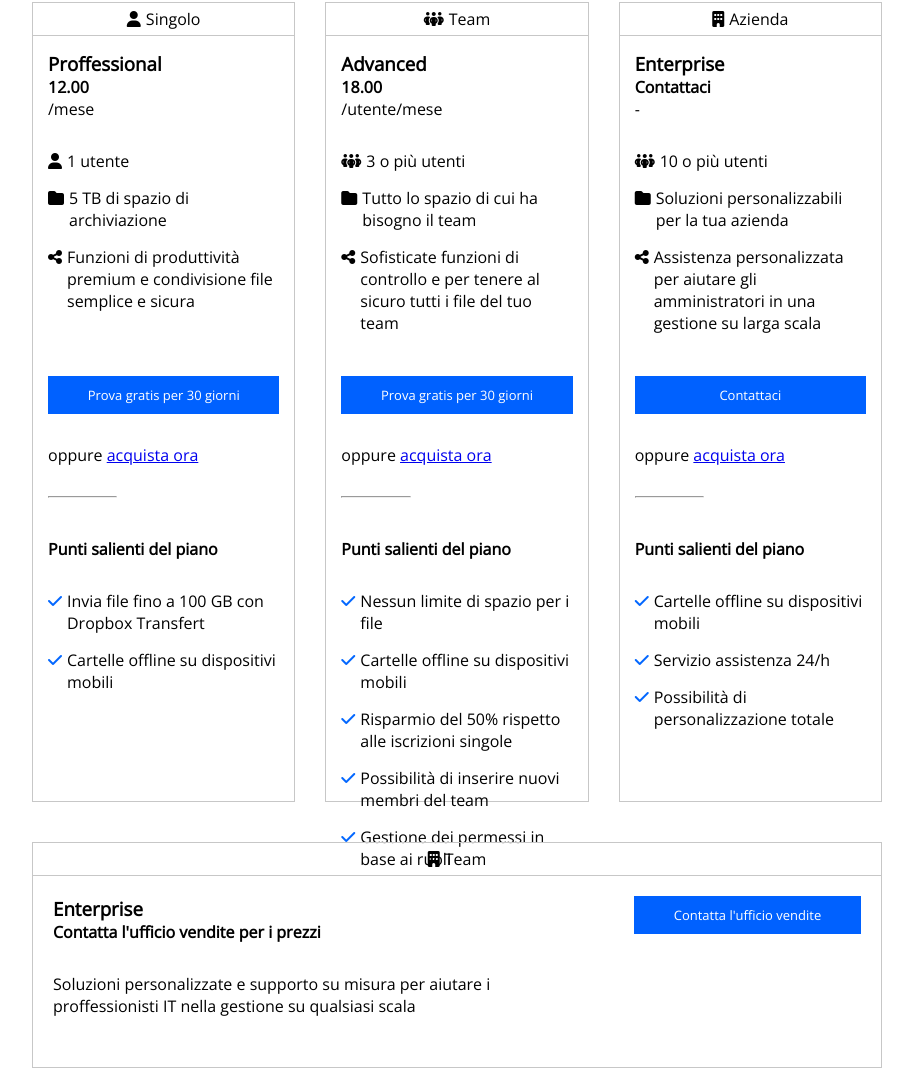
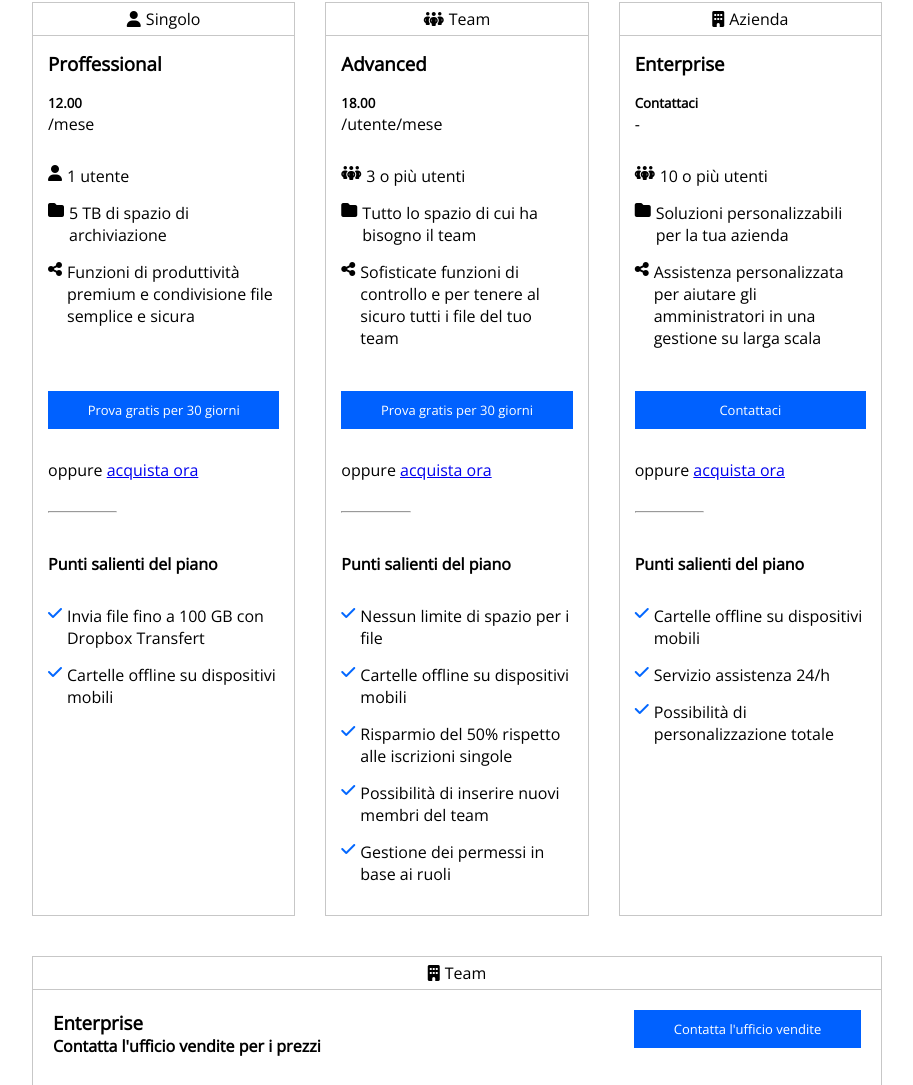
Before and after one commit to Giulio998/htmlcss-dropbox, a plain HTML site: page index.html in a window 1280 px wide. Shown: the part 968-2053 px from the top of the page, without its empty margins (183-1096 px from the left). Drawn offline with nearby package versions, Linux system fonts and the light colour scheme.

Commit message:
Adjustement

```diff
--- a/css/style.css
+++ b/css/style.css
@@ -47,8 +47,12 @@ button{
 
 }
 
-.cardBody ul {
-    height: 196px;
+.marginBottom15{
+    margin-bottom: 15px;
+}
+
+.cardInfo{
+    height: 340px;
 }
 
 .gap6{
@@ -125,7 +129,7 @@ button{
 
 }
 
-.col-20{width: 12%;}
+
 
 .col{
     width: 100%;
--- a/index.html
+++ b/index.html
@@ -71,14 +71,16 @@
                             <div class="user"><i class="fa-solid fa-user iconMargin"></i>Singolo</div>
                         </div>
                         <div class="cardBody">
-                            <h3>Proffessional</h3>
-                            <span><b>12.00</b></span>
-                            <span class="cardMargin">/mese</span>
+                            <div class="cardInfo">
+                                <h3 class="marginBottom15">Proffessional</h3>
+                                <small><b>12.00</b></small>
+                                <p class="cardMargin">/mese</p>
                                 <ul class="cardMargin">
-                                <li><span><i class="fa-solid fa-user iconMargin"></i></span>1 utente</li>
-                                <li><span><i class="fa-solid fa-folder iconMargin"></i></span>5 TB di spazio di archiviazione</li>
-                                <li><span><i class="fa-solid fa-share-nodes iconMargin"></i></span>Funzioni di produttività premium e condivisione file semplice e sicura</li>
+                                    <li><i class="fa-solid fa-user iconMargin"></i>1 utente</li>
+                                    <li><i class="fa-solid fa-folder iconMargin"></i>5 TB di spazio di archiviazione</li>
+                                    <li><i class="fa-solid fa-share-nodes iconMargin"></i>Funzioni di produttività premium e condivisione file semplice e sicura</li>
                                 </ul>
+                            </div>
                              <button class="blueBtn cardMargin">Prova gratis per 30 giorni</button>
                              <span class="cardMargin">oppure <a href="http://">acquista ora</a></span>
                              <hr class="hrCard">
@@ -87,8 +89,8 @@
                             <div class="marginTop">
                                 <h4 class="cardMargin">Punti salienti del piano</h4>
                                 <ul>
-                                    <li><span><i class="fa-solid fa-check colorCheck iconMargin"></i></span>Invia file fino a 100 GB con Dropbox Transfert </li>
-                                    <li><span><i class="fa-solid fa-check colorCheck iconMargin"></i></span>Cartelle offline su dispositivi mobili</li>
+                                    <li><i class="fa-solid fa-check colorCheck iconMargin"></i>Invia file fino a 100 GB con Dropbox Transfert </li>
+                                    <li><i class="fa-solid fa-check colorCheck iconMargin"></i>Cartelle offline su dispositivi mobili</li>
                                 </ul>
                             </div>
                         </div>
@@ -100,14 +102,16 @@
                             <div class="user"><i class="fa-solid fa-people-group iconMargin"></i>Team</div>
                         </div>
                         <div class="cardBody">
-                            <h3>Advanced</h3>
-                            <span><b>18.00</b></span>
-                            <span class="cardMargin">/utente/mese</span>
+                            <div class="cardInfo ">
+                                <h3 class="marginBottom15">Advanced</h3>
+                                <b><small>18.00</small></b>
+                                <p class="cardMargin">/utente/mese</p>
                                 <ul class="cardMargin">
-                                <li><span><i class="fa-solid fa-people-group iconMargin"></i></span>3 o più utenti</li>
-                                <li><span><i class="fa-solid fa-folder iconMargin"></i></span>Tutto lo spazio di cui ha bisogno il team</li>
-                                <li><span><i class="fa-solid fa-share-nodes iconMargin"></i></span>Sofisticate funzioni di controllo e per tenere al sicuro tutti i file del tuo team</li>
+                                    <li><i class="fa-solid fa-people-group iconMargin"></i>3 o più utenti</li>
+                                    <li><i class="fa-solid fa-folder iconMargin"></i>Tutto lo spazio di cui ha bisogno il team</li>
+                                    <li><i class="fa-solid fa-share-nodes iconMargin"></i>Sofisticate funzioni di controllo e per tenere al sicuro tutti i file del tuo team</li>
                                 </ul>
+                            </div>
                             <button class="blueBtn cardMargin">Prova gratis per 30 giorni</button>
                             <span class="cardMargin">oppure <a href="http://">acquista ora</a></span>
                             <hr class="hrCard">
@@ -116,11 +120,11 @@
                             <div class="marginTop">
                                 <h4 class="cardMargin">Punti salienti del piano</h4>
                                 <ul>
-                                    <li><span><i class="fa-solid fa-check colorCheck iconMargin"></i></span>Nessun limite di spazio per i file </li>
-                                    <li><span><i class="fa-solid fa-check colorCheck iconMargin"></i></span>Cartelle offline su dispositivi mobili</li>
-                                    <li><span><i class="fa-solid fa-check colorCheck iconMargin"></i></span>Risparmio del 50% rispetto alle iscrizioni singole</li>
-                                    <li><span><i class="fa-solid fa-check colorCheck iconMargin"></i></span>Possibilità di inserire nuovi membri del team</li>
-                                    <li><span><i class="fa-solid fa-check colorCheck iconMargin"></i></span>Gestione dei permessi in base ai ruoli</li>
+                                    <li><i class="fa-solid fa-check colorCheck iconMargin"></i>Nessun limite di spazio per i file </li>
+                                    <li><i class="fa-solid fa-check colorCheck iconMargin"></i>Cartelle offline su dispositivi mobili</li>
+                                    <li><i class="fa-solid fa-check colorCheck iconMargin"></i>Risparmio del 50% rispetto alle iscrizioni singole</li>
+                                    <li><i class="fa-solid fa-check colorCheck iconMargin"></i>Possibilità di inserire nuovi membri del team</li>
+                                    <li><i class="fa-solid fa-check colorCheck iconMargin"></i>Gestione dei permessi in base ai ruoli</li>
 
                                 </ul>
                             </div>
@@ -133,14 +137,16 @@
                             <div class="user"><i class="fa-solid fa-building iconMargin"></i>Azienda</div>
                         </div>
                         <div class="cardBody">
-                            <h3>Enterprise</h3>
-                            <span><b>Contattaci</b></span>
-                            <span class="cardMargin">-</span>
+                            <div class="cardInfo">
+                                <h3 class="marginBottom15">Enterprise</h3>
+                                <small><b>Contattaci</b></small>
+                                <p class="cardMargin">-</p>
                                 <ul class="cardMargin">
-                                <li><span><i class="fa-solid fa-people-group iconMargin"></i></span>10 o più utenti</li>
-                                <li><span><i class="fa-solid fa-folder iconMargin"></i></span>Soluzioni personalizzabili per la tua azienda</li>
-                                <li><span><i class="fa-solid fa-share-nodes iconMargin"></i></span>Assistenza personalizzata per aiutare gli amministratori in una gestione su larga scala</li>
+                                    <li><i class="fa-solid fa-people-group iconMargin"></i>10 o più utenti</li>
+                                    <li><i class="fa-solid fa-folder iconMargin"></i>Soluzioni personalizzabili per la tua azienda</li>
+                                    <li><i class="fa-solid fa-share-nodes iconMargin"></i>Assistenza personalizzata per aiutare gli amministratori in una gestione su larga scala</li>
                                 </ul>
+                            </div>
                             <button class="blueBtn cardMargin">Contattaci</button>
                             <span class="cardMargin">oppure <a href="http://">acquista ora</a></span>
                             <hr class="hrCard">
@@ -148,9 +154,9 @@
                            <div class="marginTop">
                                 <h4 class="cardMargin">Punti salienti del piano</h4>
                                 <ul>
-                                    <li><span><i class="fa-solid fa-check colorCheck iconMargin"></i></span>Cartelle offline su dispositivi mobili </li>
-                                    <li><span><i class="fa-solid fa-check colorCheck iconMargin"></i></span>Servizio assistenza 24/h</li>
-                                    <li><span><i class="fa-solid fa-check colorCheck iconMargin"></i></span>Possibilità di personalizzazione totale </li>
+                                    <li><i class="fa-solid fa-check colorCheck iconMargin"></i>Cartelle offline su dispositivi mobili </li>
+                                    <li><i class="fa-solid fa-check colorCheck iconMargin"></i>Servizio assistenza 24/h</li>
+                                    <li><i class="fa-solid fa-check colorCheck iconMargin"></i>Possibilità di personalizzazione totale </li>
 
                                 </ul>
                             </div>
```
Lines whose indentation alone changed are shown as unchanged.
